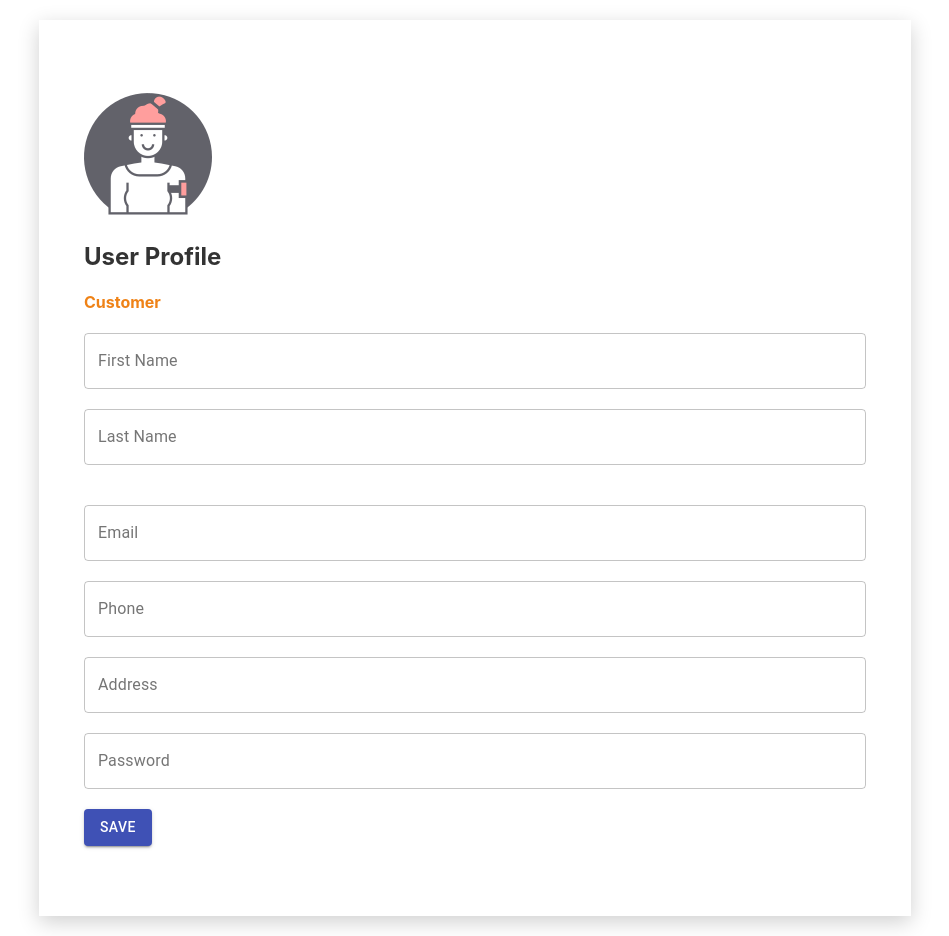
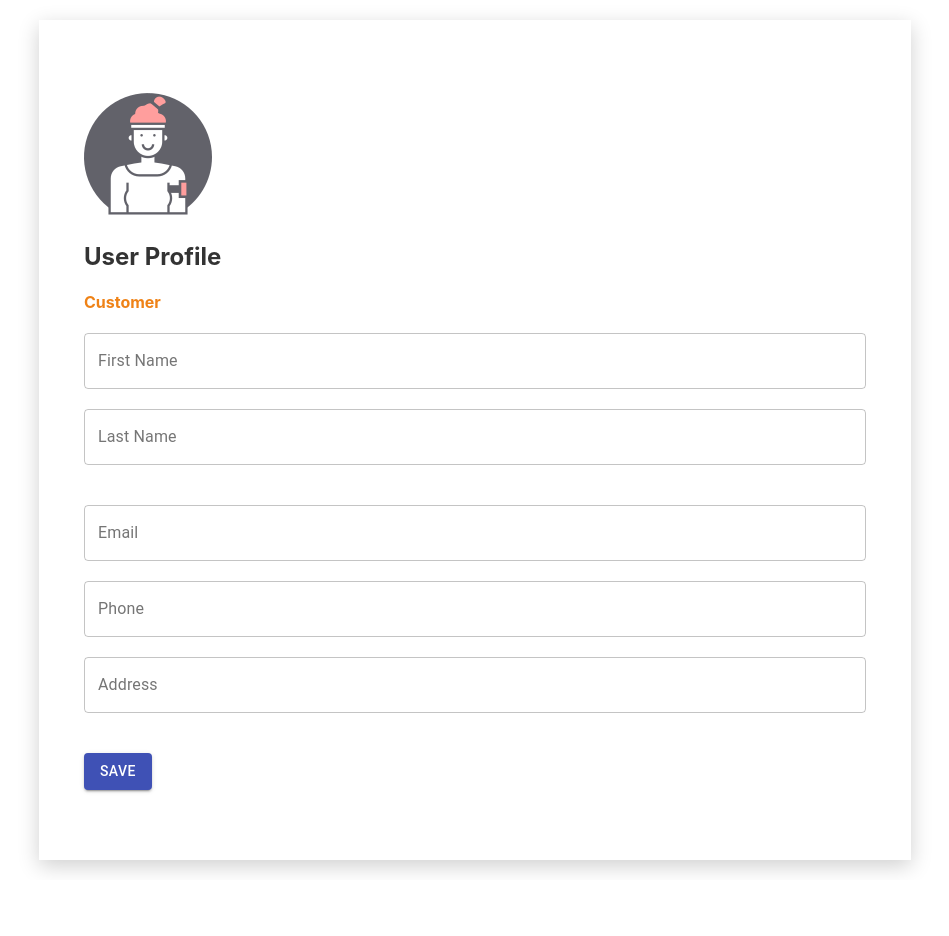
Before and after one commit to RijenShahi/swifted_frontend, a React (Create React App) app: page /editprofile in a window 1280 px wide. Shown: the whole page, without its empty margins (165-1114 px from the left). After the commit the page ends 880 px from the top, so only its background shows below. Built offline with nearby package versions, Linux system fonts and the light colour scheme.

Commit message:
Linking Update Profile

```diff
--- a/src/components/EditProfile.js
+++ b/src/components/EditProfile.js
@@ -1,11 +1,43 @@
-import React from 'react'
+import React, { Component }from 'react'
 import { TextField, Button } from '@material-ui/core';
 import { Link } from 'react-router-dom';
 import profile from "../images/profile.png";
 import emptycart from "../images/empty.png";
+import axios from 'axios';
+import swal from 'sweetalert';
+import { render } from '@testing-library/react';
 
 
-const EditProfile = () => {
+class EditProfile extends Component {
+
+    state = {
+        firstname: "",
+        lastname: "",
+        email: "",
+        phone: "",
+        address: "",
+        id: this.props.match.params.id,
+        config:{
+            "headers":{
+                "authorization":`Bearer ${localStorage.getItem("token")}`
+            }
+        }
+    }
+
+    EditProfile = (e) => {
+        e.preventDefault();
+        axios.put("http://localhost:90/swiftedAPI/userProfile/updateProfile" ,this.state,this.state.config)
+        .then((response) => {
+
+            this.props.history.push("/userprofile")
+            this.componentDidMount()
+
+        })
+        .catch((err) => {
+            console.log(err.response)
+        })
+    }
+    render(){
         return (
             <>
                 <div className="container emp-profile">
@@ -24,12 +56,16 @@ const EditProfile = () => {
                             <div className="form">
                                 <div className="row m-2">
                                     <div className="col-6 p-2">
-                                    <TextField id="firstname" type="text" variant="outlined" label="First Name" fullWidth />
+                                        <TextField id="firstname" type="text" variant="outlined" label="First Name" fullWidth
+                                         value={this.state.firstname} onChange={(event) => {this.setState({ firstname:event.target.value }) } }
+                                        />
                                     </div>
                                     <br />
 
                                     <div className="col-6 p-2">
-                                    <TextField id="lastname" type="text" variant="outlined" label="Last Name" fullWidth />
+                                        <TextField id="lastname" type="text" variant="outlined" label="Last Name" fullWidth
+                                        value={this.state.lastname} onChange={(event) => {this.setState({ lastname:event.target.value }) } }
+                                        />
                                     </div>
                                     <br />
                                 </div>
@@ -37,24 +73,28 @@ const EditProfile = () => {
                                 <br />
 
                                 <div className="row m-2">
-                                <TextField id="email" className="p-2" type="text" variant="outlined" label="Email" fullWidth />
+                                    <TextField id="email" className="p-2" type="text" variant="outlined" label="Email" fullWidth
+                                    value={this.state.email} onChange={(event) => {this.setState({ email:event.target.value }) } }
+                                    />
                                     <div className="col-6 p-2">
                                         <br />
 
-                                    <TextField id="phone" type="text" variant="outlined" label="Phone" fullWidth />
+                                        <TextField id="phone" type="text" variant="outlined" label="Phone" fullWidth
+                                        value={this.state.phone} onChange={(event) => {this.setState({ phone:event.target.value }) } }
+                                        />
                                     </div>
                                     <br />
 
                                     <div className="col-6 p-2">
-                                    <TextField id="address" type="text" variant="outlined" label="Address" fullWidth />
+                                        <TextField id="address" type="text" variant="outlined" label="Address" fullWidth
+                                        value={this.state.address} onChange={(event) => {this.setState({ address:event.target.value }) } }
+                                        />
                                     </div>
                                     <br />
-
-                                <TextField id="password" className="p-2" type="text" variant="outlined" label="Password" fullWidth />
                                 </div>
                                 <br />
                                 <div className="col-md-2">
-                                <Button variant="contained" color="primary">Save</Button>
+                                    <Button variant="contained" color="primary" onClick= {this.EditProfile}>Save</Button>
                                 </div>
                             </div>
                         </div>
@@ -63,4 +103,5 @@ const EditProfile = () => {
             </>
         )
     }
+}
 export default EditProfile
--- a/src/components/Login.js
+++ b/src/components/Login.js
@@ -28,12 +28,15 @@ class Login extends Component {
         console.log(userData)
         axios.post("http://localhost:90/swiftedAPI/userProfile/login", userData)
             .then((response)=>{
+
                 if (response.data.success === true) {
                     swal({
                         title: "Sucess",
                         test: "User Logined",
                         icon: "Success"
                     })
+                    localStorage.setItem('token',response.data.token);
+                    localStorage.setItem('user',JSON.stringify(response.data.data));
                     window.location.href = "/userprofile"
                 }
             })
```
Lines whose indentation alone changed are shown as unchanged.
